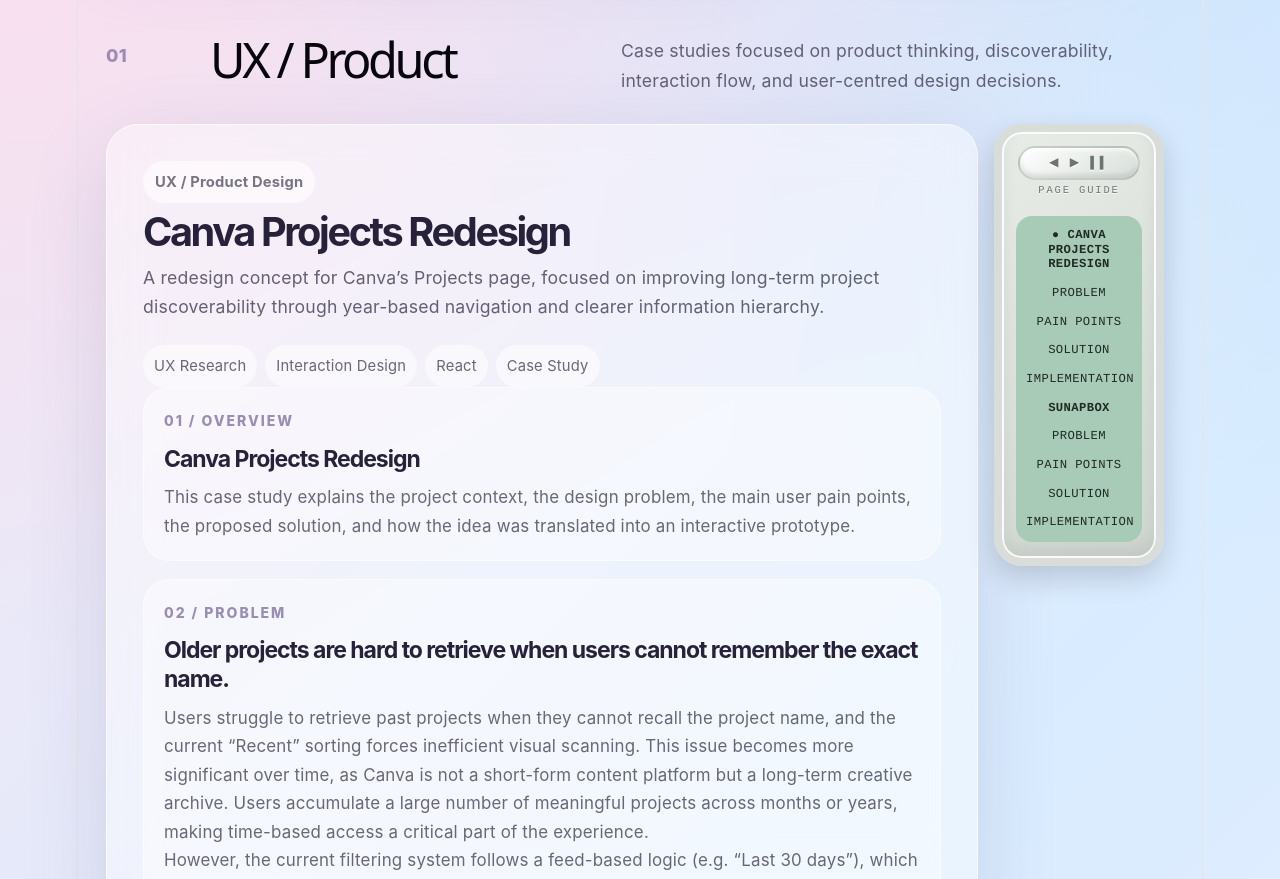
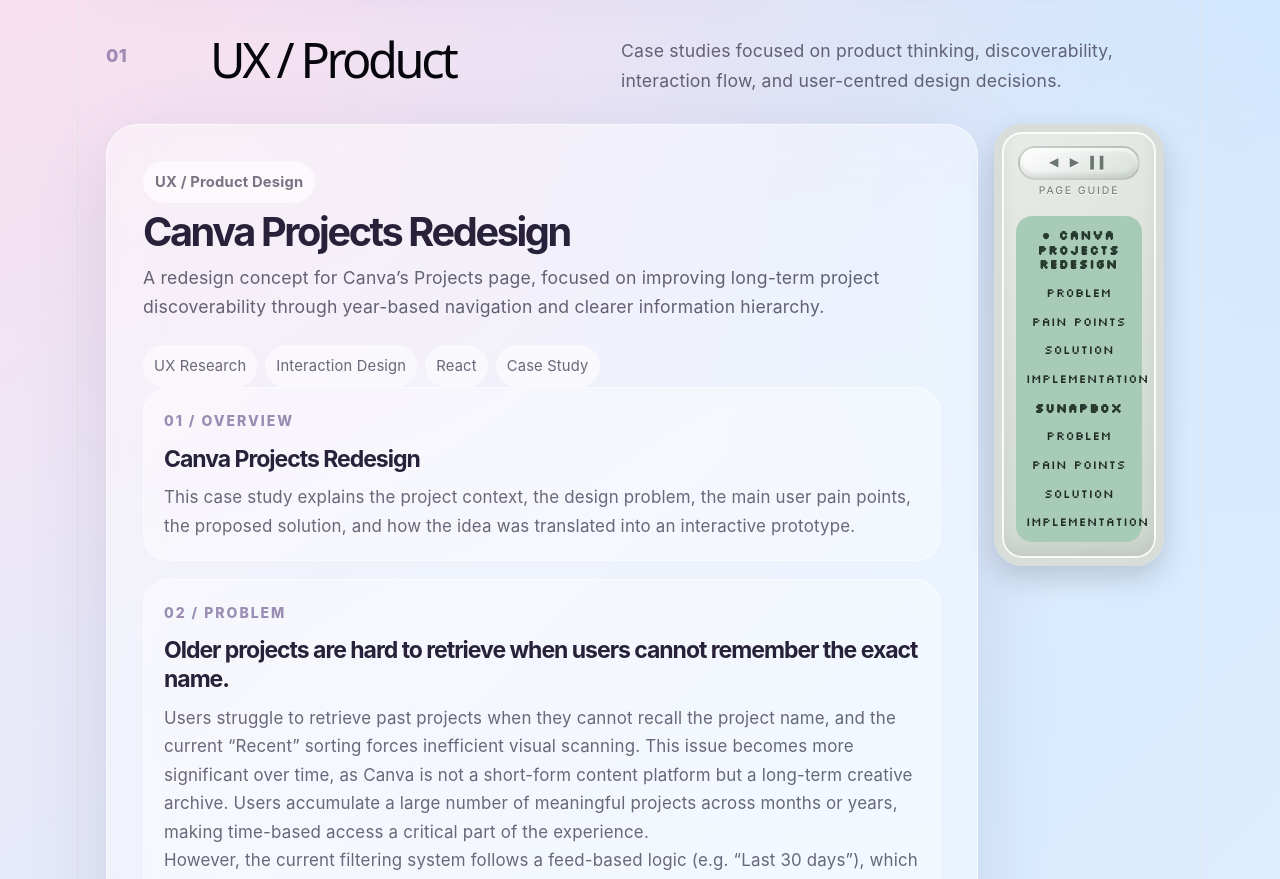
Before and after one commit to jesstasha/portfolio-2026, a React (Vite) app: page / in a window 1280 px wide. Shown: the part 760-1639 px from the top of the page. Built offline with nearby package versions, Linux system fonts and the light colour scheme.

Commit message:
Refine LCD screen styling and pixel font emphasis

```diff
--- a/src/App.css
+++ b/src/App.css
@@ -2162,3 +2162,63 @@
 .page-remote a.important-guide-link.active {
   font-weight: 900 !important;
 }
+
+
+/* Retro arcade pixel font */
+@font-face {
+  font-family: "RetroPixel";
+  src: url("/fonts/press-start-2p.ttf") format("truetype");
+  font-display: swap;
+}
+
+.click-me-badge,
+.case-study-remote,
+.case-study-remote *,
+.page-remote,
+.page-remote * {
+  font-family: "RetroPixel", monospace !important;
+}
+
+
+/* Apply Silkscreen only to Click Me and LCD menu items, not Page Guide logo */
+@font-face {
+  font-family: "SilkPixel";
+  src: url("/fonts/silkscreen.ttf") format("truetype");
+  font-display: swap;
+}
+
+.click-me-badge,
+.page-remote a {
+  font-family: "SilkPixel", monospace !important;
+}
+
+.page-remote p {
+  font-family: Inter, ui-sans-serif, system-ui, sans-serif !important;
+}
+
+
+/* Make key LCD menu items visually bold with pixel font */
+.page-remote a {
+  font-weight: 400 !important;
+  text-shadow: none !important;
+}
+
+.page-remote a.important-guide-link {
+  font-weight: 900 !important;
+  color: #0d1712 !important;
+  text-shadow:
+    0.6px 0 #0d1712,
+    -0.6px 0 #0d1712,
+    0 0.6px #0d1712 !important;
+  letter-spacing: 0.12em !important;
+}
+
+
+/* Soften key LCD menu emphasis */
+.page-remote a.important-guide-link {
+  color: #26382f !important;
+  text-shadow:
+    0.5px 0 #26382f,
+    -0.5px 0 #26382f,
+    0 0.5px #26382f !important;
+}
```
Also changed, not shown: public/fonts/silkscreen.ttf (added).
